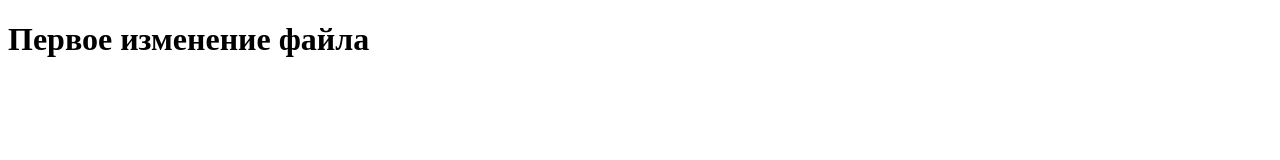
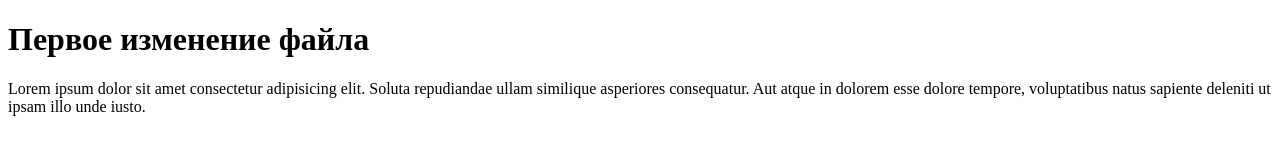
Before and after one commit to AnnaSamosiuk/git, a plain HTML site: page index.html in a window 1280 px wide. Drawn offline with Linux system fonts and the light colour scheme.

Commit message:
second changes add p

```diff
--- a/index.html
+++ b/index.html
@@ -8,5 +8,7 @@
 </head>
 <body>
     <h1>Первое изменение файла</h1>
+    <p>Lorem ipsum dolor sit amet consectetur adipisicing elit. Soluta repudiandae ullam similique asperiores consequatur. Aut atque in dolorem esse dolore tempore,
+         voluptatibus natus sapiente deleniti ut ipsam illo unde iusto.</p>
 </body>
 </html>
```
